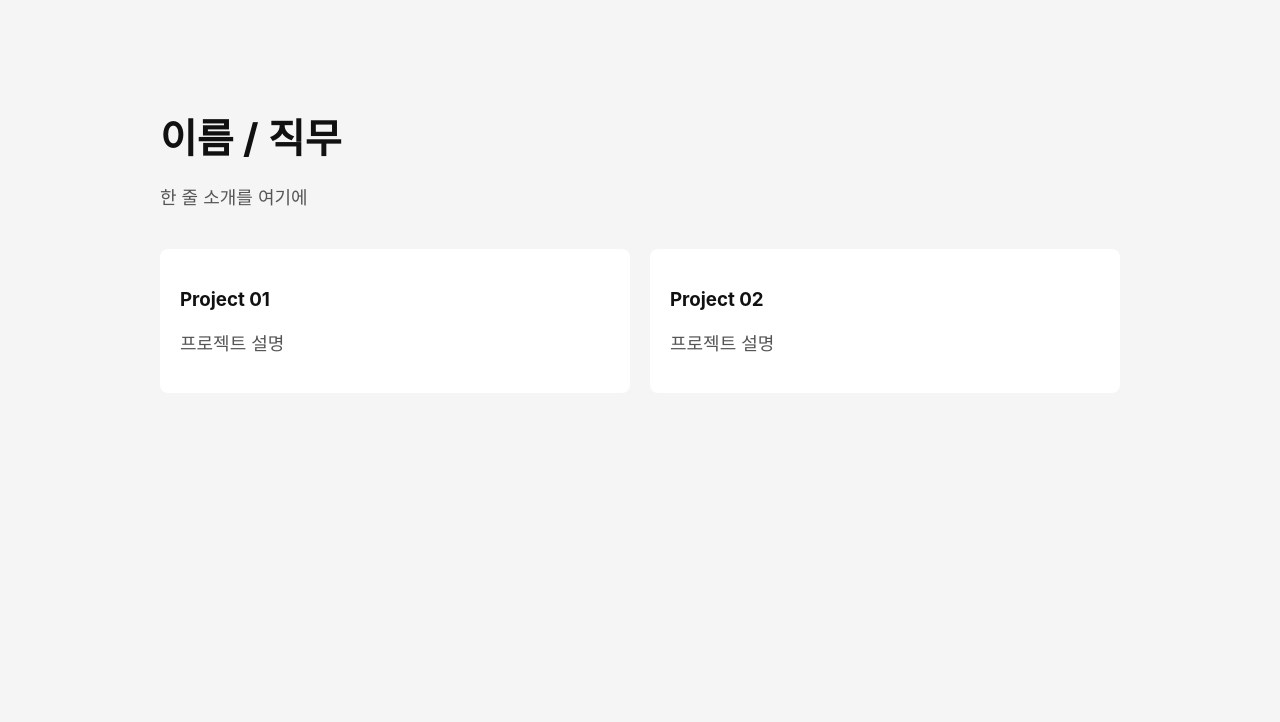
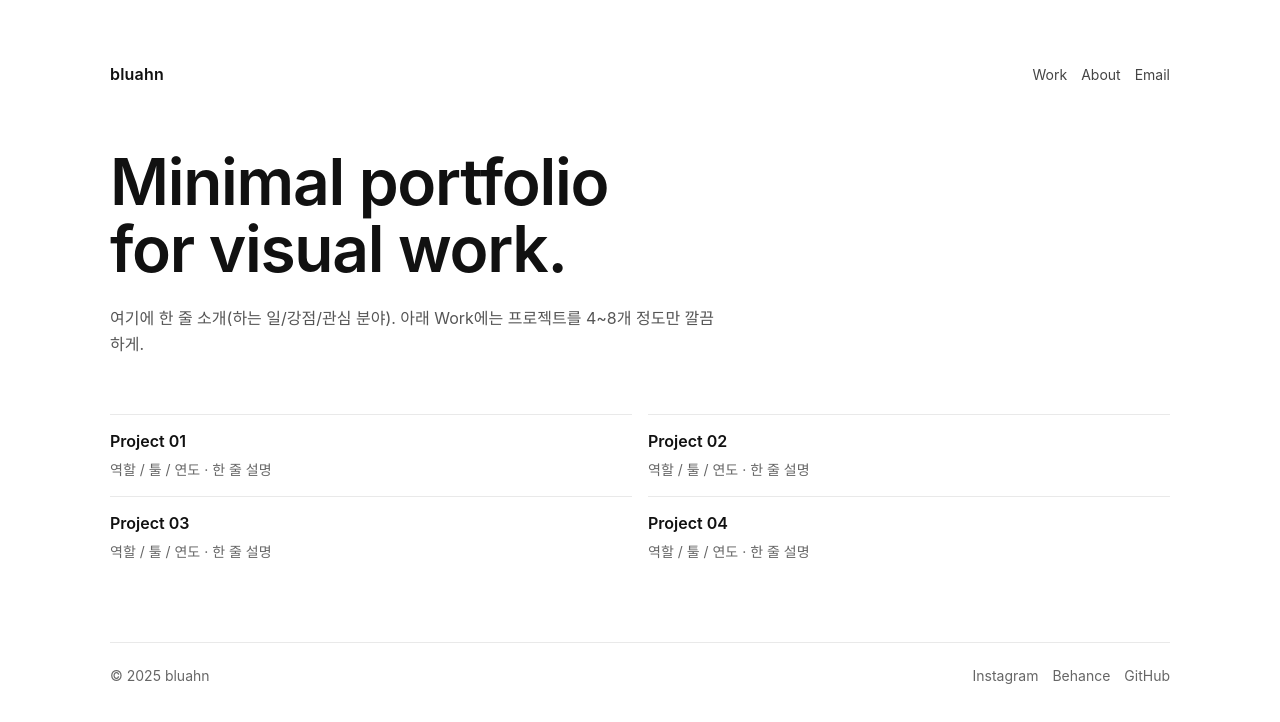
Before and after one commit to bluahn/bluahn.github.io, a plain HTML site: page index.html in a window 1280 px wide. Drawn offline with Linux system fonts and the light colour scheme.

Commit message:
Update index.html

```diff
--- a/index.html
+++ b/index.html
@@ -1,57 +1,75 @@
 <!doctype html>
 <html lang="ko">
 <head>
-  <meta charset="utf-8">
-  <title>Portfolio</title>
-  <meta name="viewport" content="width=device-width, initial-scale=1">
+  <meta charset="utf-8" />
+  <meta name="viewport" content="width=device-width, initial-scale=1" />
+  <title>bluahn — Portfolio</title>
   <style>
-    body {
-      margin: 0;
-      font-family: -apple-system, BlinkMacSystemFont, "Segoe UI", sans-serif;
-      background: #f5f5f5;
-      color: #111;
-    }
-    .wrap {
-      max-width: 960px;
-      margin: 0 auto;
-      padding: 80px 20px;
-    }
-    h1 {
-      font-size: 40px;
-      margin-bottom: 10px;
-    }
-    p {
-      font-size: 18px;
-      color: #555;
-    }
-    .grid {
-      display: grid;
-      grid-template-columns: repeat(auto-fit, minmax(280px, 1fr));
-      gap: 20px;
-      margin-top: 40px;
-    }
-    .card {
-      background: #fff;
-      padding: 20px;
-      border-radius: 8px;
-    }
+    :root { --max: 1100px; }
+    * { box-sizing: border-box; }
+    body { margin:0; font-family: -apple-system, BlinkMacSystemFont, "Segoe UI", sans-serif; color:#111; background:#fff; }
+    a { color:inherit; text-decoration:none; }
+    .wrap { max-width: var(--max); margin: 0 auto; padding: 64px 20px 120px; }
+    header { display:flex; justify-content:space-between; align-items:baseline; gap:16px; }
+    .name { font-weight:600; letter-spacing: .2px; }
+    nav { display:flex; gap:14px; font-size:14px; color:#444; }
+    h1 { margin: 64px 0 24px; font-size: clamp(34px, 5vw, 64px); line-height: 1.05; font-weight:600; letter-spacing:-.02em; }
+    .sub { max-width: 60ch; color:#555; line-height:1.6; }
+    .grid { margin-top: 56px; display:grid; grid-template-columns: repeat(12, 1fr); gap:16px; }
+    .card { grid-column: span 6; border-top:1px solid #e9e9e9; padding-top:16px; }
+    .title { font-weight:600; }
+    .meta { margin-top:8px; color:#666; font-size:14px; line-height:1.5; }
+    footer { margin-top: 80px; padding-top: 24px; border-top:1px solid #e9e9e9; color:#666; font-size:14px; display:flex; justify-content:space-between; gap:16px; flex-wrap:wrap; }
+    @media (max-width: 800px){ .card{ grid-column: span 12; } }
   </style>
 </head>
 <body>
   <div class="wrap">
-    <h1>이름 / 직무</h1>
-    <p>한 줄 소개를 여기에</p>
+    <header>
+      <div class="name">bluahn</div>
+      <nav>
+        <a href="#work">Work</a>
+        <a href="#about">About</a>
+        <a href="mailto:you@example.com">Email</a>
+      </nav>
+    </header>
 
-    <div class="grid">
-      <div class="card">
-        <h3>Project 01</h3>
-        <p>프로젝트 설명</p>
+    <h1>Minimal portfolio<br>for visual work.</h1>
+    <p class="sub" id="about">
+      여기에 한 줄 소개(하는 일/강점/관심 분야). 아래 Work에는 프로젝트를 4~8개 정도만 깔끔하게.
+    </p>
+
+    <section id="work" class="grid">
+      <a class="card" href="#" target="_blank" rel="noopener">
+        <div class="title">Project 01</div>
+        <div class="meta">역할 / 툴 / 연도 · 한 줄 설명</div>
+      </a>
+      <a class="card" href="#" target="_blank" rel="noopener">
+        <div class="title">Project 02</div>
+        <div class="meta">역할 / 툴 / 연도 · 한 줄 설명</div>
+      </a>
+      <a class="card" href="#" target="_blank" rel="noopener">
+        <div class="title">Project 03</div>
+        <div class="meta">역할 / 툴 / 연도 · 한 줄 설명</div>
+      </a>
+      <a class="card" href="#" target="_blank" rel="noopener">
+        <div class="title">Project 04</div>
+        <div class="meta">역할 / 툴 / 연도 · 한 줄 설명</div>
+      </a>
+    </section>
+
+    <footer>
+      <div>© <span id="y"></span> bluahn</div>
+      <div style="display:flex; gap:14px;">
+        <a href="https://www.instagram.com/" target="_blank" rel="noopener">Instagram</a>
+        <a href="https://www.behance.net/" target="_blank" rel="noopener">Behance</a>
+        <a href="https://github.com/" target="_blank" rel="noopener">GitHub</a>
       </div>
-      <div class="card">
-        <h3>Project 02</h3>
-        <p>프로젝트 설명</p>
-      </div>
-    </div>
+    </footer>
   </div>
+
+  <script>
+    document.getElementById("y").textContent = new Date().getFullYear();
+  </script>
 </body>
 </html>
```
